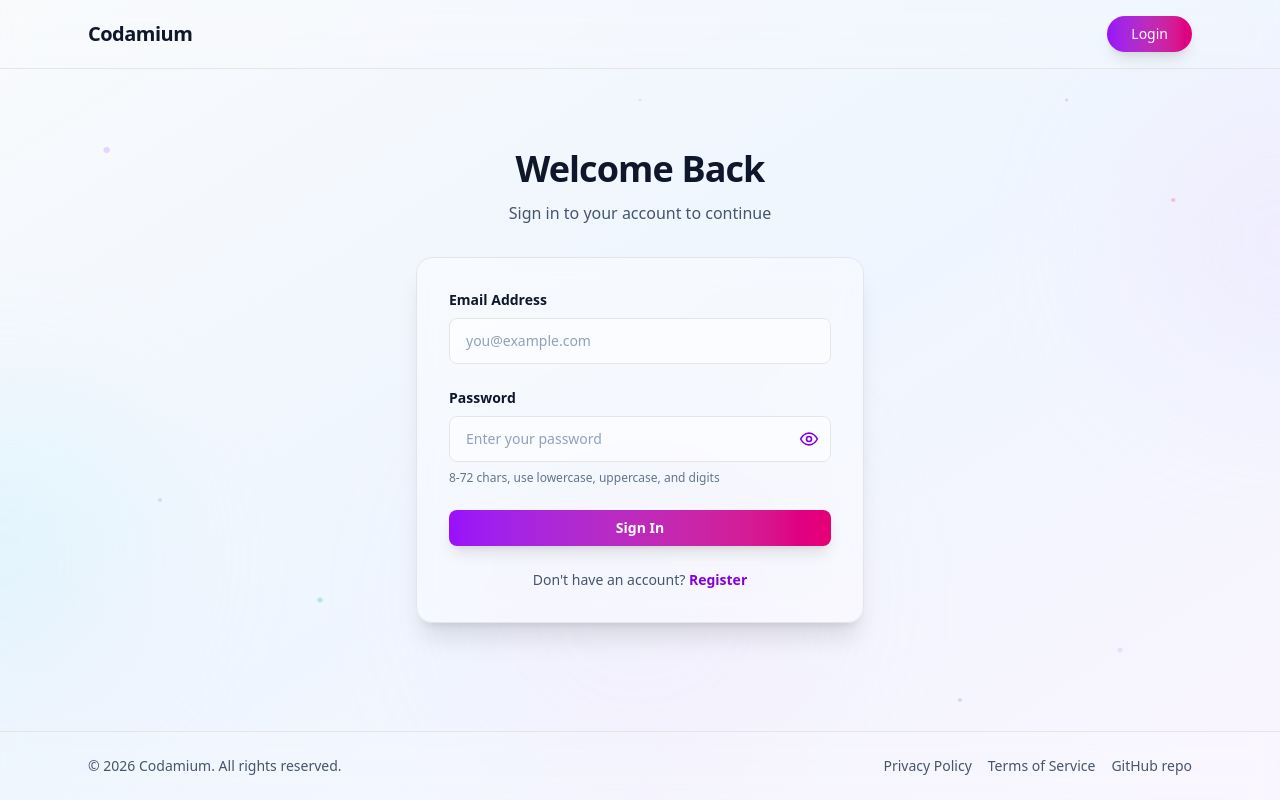
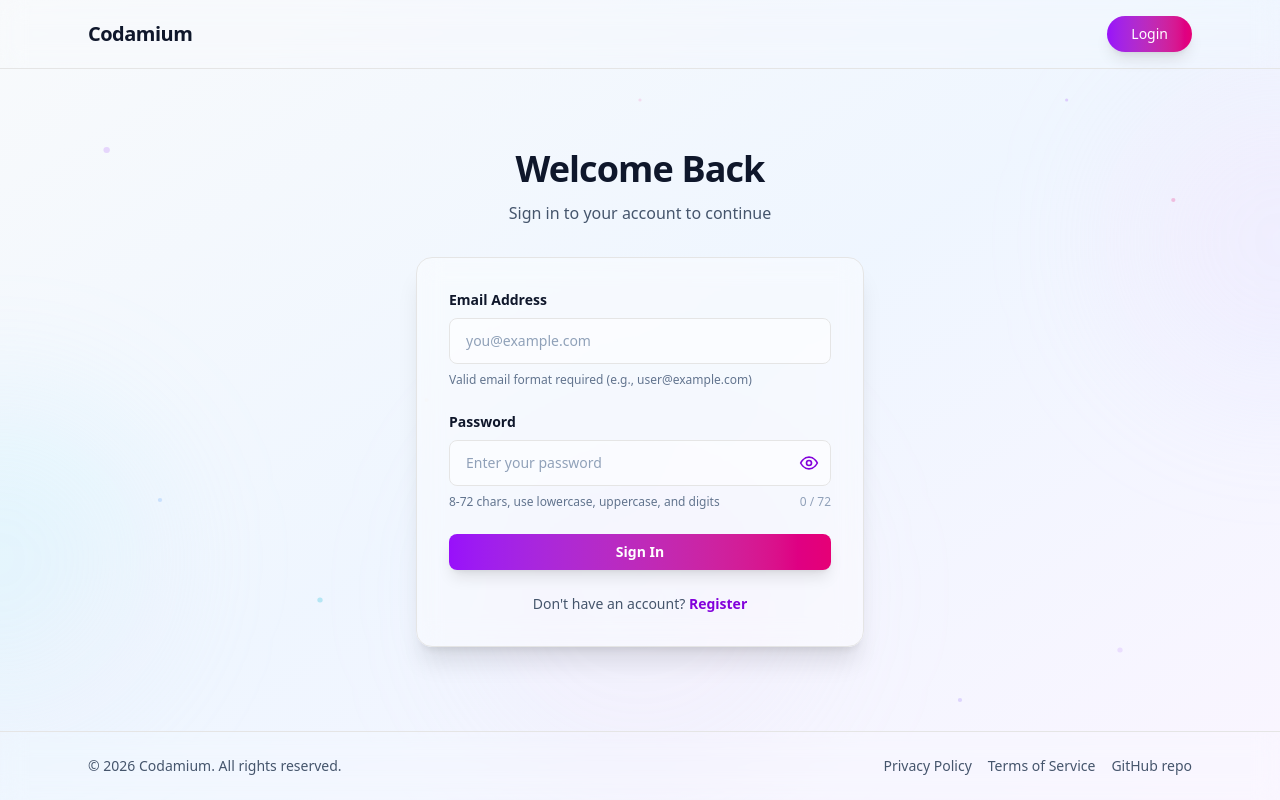
Before and after one commit to MariiaKhud/ft_transcendence, a React (Vite) app in the folder frontend/: page /login in a window 1280 px wide. Built offline with nearby package versions, Linux system fonts and the light colour scheme; no server answers.

Commit message:
Add character counter and field requirements to Login form

```diff
--- a/frontend/src/pages/Login.tsx
+++ b/frontend/src/pages/Login.tsx
@@ -132,6 +132,7 @@ export const Login = () => {
             className="w-full rounded-lg border border-purple-200/50 bg-white/50 px-4 py-3 text-sm text-slate-900 placeholder:text-slate-400 focus:border-purple-400 focus:bg-white focus:outline-none focus:ring-2 focus:ring-purple-300/50 transition-all"
             placeholder="you@example.com"
           />
+          <p className="text-xs text-slate-500">Valid email format required (e.g., user@example.com)</p>
           {emailError.length > 0 ? <p className="text-xs font-medium text-red-500">{emailError}</p> : null}
         </div>
 
@@ -189,7 +190,10 @@ export const Login = () => {
               )}
             </button>
           </div>
-          <p className="text-xs text-slate-500">{PASSWORD_HELP_TEXT}</p>
+          <div className="flex items-center justify-between">
+            <p className="text-xs text-slate-500">{PASSWORD_HELP_TEXT}</p>
+            <p className="text-xs text-slate-400">{password.length} / 72</p>
+          </div>
           {passwordError.length > 0 ? <p className="text-xs font-medium text-red-500">{passwordError}</p> : null}
         </div>
 
```
